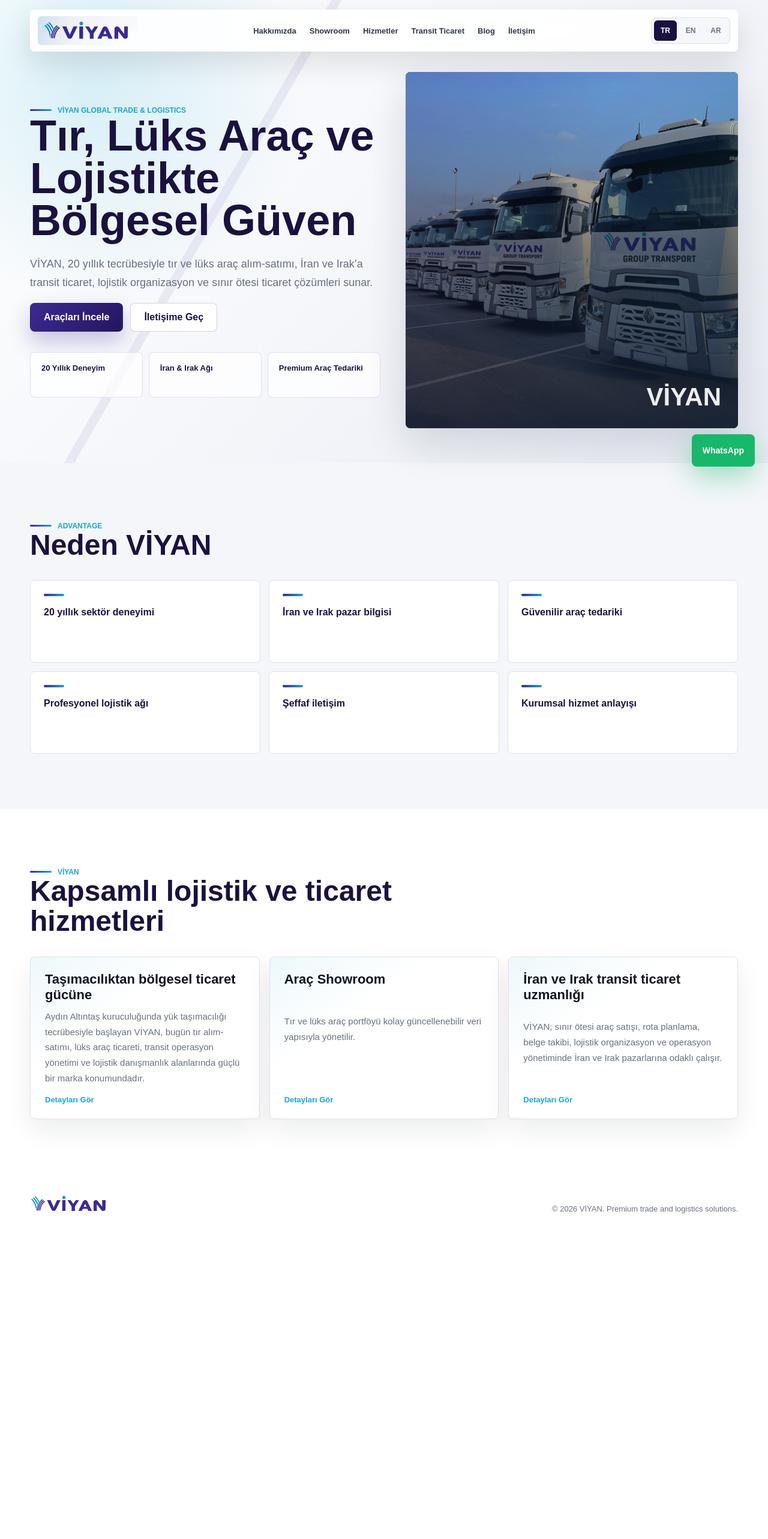
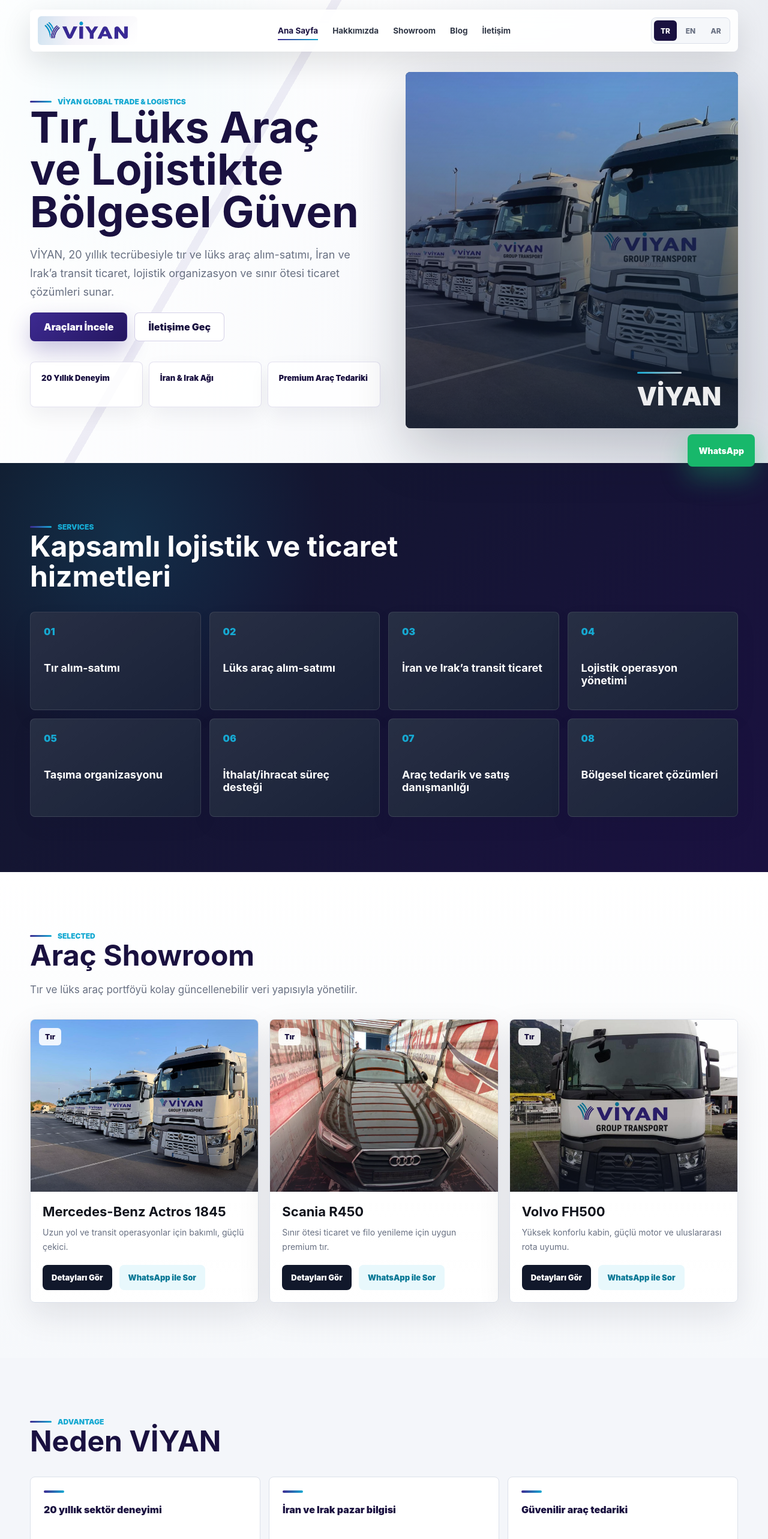
Before and after one commit to serhatcosar7-droid/viyan-lojistik, a Next.js app: page / in a window 1280 px wide. Shown: the top 2566 px of the page at 60% size. Before the commit the page ends 2073 px from the top, so only its background shows below. Built offline with nearby package versions, Linux system fonts and the light colour scheme.

Commit message:
Refine pages and premium site design

```diff
--- a/src/app/globals.css
+++ b/src/app/globals.css
@@ -25,7 +25,7 @@ body {
   margin: 0;
   background: var(--paper);
   color: var(--ink);
-  font-family: Arial, Helvetica, sans-serif;
+  font-family: Inter, Arial, Helvetica, sans-serif;
 }
 
 a {
@@ -58,7 +58,7 @@ textarea {
   padding: 10px 12px;
   border: 1px solid rgba(255, 255, 255, 0.42);
   border-radius: 8px;
-  background: rgba(255, 255, 255, 0.88);
+  background: rgba(255, 255, 255, 0.90);
   box-shadow: 0 18px 50px rgba(16, 19, 28, 0.12);
   backdrop-filter: blur(18px);
   transform: translateX(-50%);
@@ -98,9 +98,9 @@ textarea {
 .nav-links {
   display: flex;
   justify-content: center;
-  gap: 22px;
+  gap: 24px;
   color: #303746;
-  font-size: 13px;
+  font-size: 13.5px;
   font-weight: 700;
 }
 
@@ -175,6 +175,7 @@ textarea {
   min-height: 760px;
   padding: 120px max(28px, calc((100vw - 1180px) / 2)) 58px;
   background:
+    linear-gradient(100deg, rgba(255, 255, 255, 0.86) 0%, rgba(255, 255, 255, 0.52) 45%, rgba(17, 24, 43, 0.04) 100%),
     radial-gradient(circle at 12% 18%, rgba(22, 169, 210, 0.16), transparent 28%),
     linear-gradient(135deg, #ffffff 0%, #f5f7fb 48%, #e8ebf2 100%);
 }
@@ -316,7 +317,8 @@ p {
   padding: 18px;
   border: 1px solid rgba(61, 42, 145, 0.14);
   border-radius: 8px;
-  background: rgba(255, 255, 255, 0.74);
+  background: rgba(255, 255, 255, 0.82);
+  box-shadow: 0 14px 34px rgba(17, 24, 43, 0.06);
   color: var(--deep);
   font-size: 13px;
   font-weight: 900;
@@ -329,7 +331,7 @@ p {
   overflow: hidden;
   border-radius: 8px;
   background: var(--navy);
-  box-shadow: var(--shadow);
+  box-shadow: 0 34px 90px rgba(17, 24, 43, 0.22);
   isolation: isolate;
 }
 
@@ -360,6 +362,16 @@ p {
   color: rgba(255, 255, 255, 0.92);
   font-size: 42px;
   font-weight: 900;
+}
+
+.hero-logo-watermark::before {
+  display: block;
+  width: 74px;
+  height: 3px;
+  margin-bottom: 12px;
+  content: "";
+  border-radius: 999px;
+  background: linear-gradient(90deg, var(--cyan), rgba(255, 255, 255, 0.7));
 }
 
 .section {
@@ -448,6 +460,10 @@ p {
   background: var(--soft);
 }
 
+.featured-section {
+  background: linear-gradient(180deg, #ffffff 0%, #f6f8fb 100%);
+}
+
 .section-heading {
   max-width: 760px;
   margin-bottom: 34px;
@@ -498,7 +514,7 @@ p {
   border: 1px solid var(--line);
   border-radius: 8px;
   background: white;
-  box-shadow: 0 20px 48px rgba(17, 24, 43, 0.08);
+  box-shadow: 0 20px 54px rgba(17, 24, 43, 0.10);
   transition: transform 180ms ease, box-shadow 180ms ease;
 }
 
@@ -512,6 +528,18 @@ p {
   aspect-ratio: 1.32;
   overflow: hidden;
   background: var(--navy);
+}
+
+.vehicle-image::after {
+  position: absolute;
+  inset: auto 0 0;
+  height: 44%;
+  content: "";
+  background: linear-gradient(180deg, transparent, rgba(17, 24, 43, 0.60));
+}
+
+.premium-card {
+  background: linear-gradient(180deg, rgba(255, 255, 255, 0.96), #ffffff);
 }
 
 .vehicle-image img {
@@ -529,6 +557,7 @@ p {
   position: absolute;
   top: 14px;
   left: 14px;
+  z-index: 2;
   padding: 7px 10px;
   border-radius: 6px;
   background: rgba(255, 255, 255, 0.88);
@@ -569,7 +598,9 @@ dd {
 }
 
 .services-section {
-  background: var(--navy);
+  background:
+    radial-gradient(circle at 16% 18%, rgba(22, 169, 210, 0.16), transparent 28%),
+    linear-gradient(135deg, #11182b, #1a1140);
 }
 
 .services-section h2 {
@@ -723,6 +754,12 @@ dd {
 .blog-card {
   min-height: 242px;
   padding: 24px;
+  transition: transform 180ms ease, box-shadow 180ms ease;
+}
+
+.blog-card:hover {
+  box-shadow: var(--shadow);
+  transform: translateY(-4px);
 }
 
 .blog-card span {
@@ -811,6 +848,7 @@ dd {
   border: 1px solid rgba(255, 255, 255, 0.14);
   border-radius: 8px;
   background: rgba(255, 255, 255, 0.08);
+  box-shadow: 0 24px 70px rgba(0, 0, 0, 0.18);
 }
 
 .site-footer {
--- a/src/app/hizmetler/page.tsx
+++ /dev/null
@@ -1,5 +0,0 @@
-import { ViyanWebsite } from "@/components/ViyanWebsite";
-
-export default function ServicesPage() {
-  return <ViyanWebsite page="services" />;
-}
--- a/src/app/layout.tsx
+++ b/src/app/layout.tsx
@@ -2,7 +2,10 @@ import type { Metadata } from "next";
 import "./globals.css";
 
 export const metadata: Metadata = {
-  title: "VİYAN | Tır, Lüks Araç ve Lojistikte Bölgesel Güven",
+  title: {
+    default: "VİYAN | Tır, Lüks Araç ve Lojistikte Bölgesel Güven",
+    template: "%s"
+  },
   description:
     "VİYAN; tır ve lüks araç alım-satımı, İran ve Irak transit ticareti, lojistik operasyon yönetimi ve sınır ötesi ticaret çözümleri sunar.",
   metadataBase: new URL("https://viyan.com"),
--- a/src/app/page.tsx
+++ b/src/app/page.tsx
@@ -1,4 +1,16 @@
+import type { Metadata } from "next";
 import { ViyanWebsite } from "@/components/ViyanWebsite";
+
+export const metadata: Metadata = {
+  title: "VİYAN | Tır, Lüks Araç ve Lojistikte Bölgesel Güven",
+  description:
+    "VİYAN; 20 yıllık deneyimiyle tır ve lüks araç alım-satımı, İran-Irak transit ticareti ve lojistik çözümleri sunar.",
+  openGraph: {
+    title: "VİYAN | Premium Araç ve Lojistik Çözümleri",
+    description: "Tır, lüks araç, transit ticaret ve lojistik organizasyon alanlarında bölgesel güven.",
+    images: ["/logo.png"]
+  }
+};
 
 export default function Home() {
   return <ViyanWebsite />;
--- a/src/app/transit-ticaret/page.tsx
+++ /dev/null
@@ -1,5 +0,0 @@
-import { ViyanWebsite } from "@/components/ViyanWebsite";
-
-export default function TransitTradePage() {
-  return <ViyanWebsite page="transit" />;
-}
--- a/src/components/ViyanWebsite.tsx
+++ b/src/components/ViyanWebsite.tsx
@@ -6,17 +6,16 @@ import { useMemo, useState } from "react";
 import { dictionary, locales, type Locale } from "@/data/i18n";
 import { vehicles, type VehicleCategory } from "@/data/vehicles";
 
-type PageKey = "home" | "about" | "showroom" | "services" | "transit" | "blog" | "contact";
+type PageKey = "home" | "about" | "showroom" | "blog" | "contact";
 
 const whatsappUrl = "https://wa.me/905395603347";
 const phone = "0539 560 3347";
 const email = "info@viyan.com";
 
-const routes: { key: Exclude<PageKey, "home">; href: string }[] = [
+const routes: { key: PageKey; href: string }[] = [
+  { key: "home", href: "/" },
   { key: "about", href: "/hakkimizda" },
   { key: "showroom", href: "/showroom" },
-  { key: "services", href: "/hizmetler" },
-  { key: "transit", href: "/transit-ticaret" },
   { key: "blog", href: "/blog" },
   { key: "contact", href: "/iletisim" }
 ];
@@ -52,7 +51,12 @@ export function ViyanWebsite({ page = "home" }: { page?: PageKey }) {
 
       {page === "home" && <HomePage t={t} />}
       {page !== "home" && <InnerHero page={page} t={t} />}
-      {page === "about" && <AboutSection t={t} />}
+      {page === "about" && (
+        <>
+          <AboutSection t={t} />
+          <TransitSection t={t} />
+        </>
+      )}
       {page === "showroom" && (
         <ShowroomSection
           t={t}
@@ -70,13 +74,6 @@ export function ViyanWebsite({ page = "home" }: { page?: PageKey }) {
           vehicles={filteredVehicles}
         />
       )}
-      {page === "services" && (
-        <>
-          <ServicesSection t={t} />
-          <WhySection t={t} />
-        </>
-      )}
-      {page === "transit" && <TransitSection t={t} />}
       {page === "blog" && <BlogSection t={t} />}
       {page === "contact" && <ContactSection t={t} />}
 
@@ -164,6 +161,8 @@ function HomePage({ t }: { t: Record<string, string | string[] | string[][]> })
           <div className="hero-logo-watermark">VİYAN</div>
         </div>
       </section>
+      <ServicesSection t={t} />
+      <FeaturedVehicles t={t} />
       <WhySection t={t} />
       <HomeGateway t={t} />
     </>
@@ -174,8 +173,6 @@ function InnerHero({ page, t }: { page: Exclude<PageKey, "home">; t: Record<stri
   const content = {
     about: [t.aboutTitle, t.aboutText],
     showroom: [t.showroomTitle, t.showroomText],
-    services: [t.servicesTitle, t.heroText],
-    transit: [t.transitTitle, t.transitText],
     blog: [t.blogTitle, t.heroText],
     contact: [t.contactTitle, t.address]
   }[page] as [string, string];
@@ -193,7 +190,7 @@ function HomeGateway({ t }: { t: Record<string, string | string[] | string[][]>
   const items = [
     { href: "/hakkimizda", title: t.aboutTitle as string, text: t.aboutText as string },
     { href: "/showroom", title: t.showroomTitle as string, text: t.showroomText as string },
-    { href: "/transit-ticaret", title: t.transitTitle as string, text: t.transitText as string }
+    { href: "/blog", title: t.blogTitle as string, text: (t.blog as string[][])[0][1] }
   ];
 
   return (
@@ -209,6 +206,44 @@ function HomeGateway({ t }: { t: Record<string, string | string[] | string[][]>
             <p>{item.text}</p>
             <span>{t.details as string}</span>
           </Link>
+        ))}
+      </div>
+    </section>
+  );
+}
+
+function FeaturedVehicles({ t }: { t: Record<string, string | string[] | string[][]> }) {
+  return (
+    <section className="section featured-section">
+      <div className="section-heading">
+        <span className="section-kicker">SELECTED</span>
+        <h2>{t.showroomTitle as string}</h2>
+        <p>{t.showroomText as string}</p>
+      </div>
+      <div className="vehicle-grid featured-grid">
+        {vehicles.slice(0, 3).map((vehicle) => (
+          <article className="vehicle-card premium-card" key={vehicle.id}>
+            <div className="vehicle-image">
+              <Image src={vehicle.image} alt={`${vehicle.brand} ${vehicle.model}`} width={680} height={460} loading="lazy" />
+              <span>{vehicle.category === "truck" ? (t.trucks as string) : (t.luxury as string)}</span>
+            </div>
+            <div className="vehicle-body">
+              <div>
+                <h3>
+                  {vehicle.brand} {vehicle.model}
+                </h3>
+                <p>{vehicle.description}</p>
+              </div>
+              <div className="card-actions">
+                <Link href="/showroom" className="button compact dark">
+                  {t.details as string}
+                </Link>
+                <a href={`${whatsappUrl}?text=${encodeURIComponent(`${vehicle.brand} ${vehicle.model} hakkında bilgi almak istiyorum.`)}`} className="button compact cyan">
+                  {t.askWhatsApp as string}
+                </a>
+              </div>
+            </div>
+          </article>
         ))}
       </div>
     </section>
--- a/src/data/i18n.ts
+++ b/src/data/i18n.ts
@@ -8,7 +8,7 @@ export const locales: { code: Locale; label: string; short: string; dir: "ltr" |
 
 export const dictionary = {
   tr: {
-    nav: ["Hakkımızda", "Showroom", "Hizmetler", "Transit Ticaret", "Blog", "İletişim"],
+    nav: ["Ana Sayfa", "Hakkımızda", "Showroom", "Blog", "İletişim"],
     heroTitle: "Tır, Lüks Araç ve Lojistikte Bölgesel Güven",
     heroText:
       "VİYAN, 20 yıllık tecrübesiyle tır ve lüks araç alım-satımı, İran ve Irak’a transit ticaret, lojistik organizasyon ve sınır ötesi ticaret çözümleri sunar.",
@@ -55,16 +55,16 @@ export const dictionary = {
     ],
     blogTitle: "Blog ve piyasa notları",
     blog: [
-      ["Transit ticarette doğru araç seçimi", "İran ve Irak pazarına uygun tır ve lüks araç tedarikinde dikkat edilmesi gereken başlıklar."],
-      ["Sınır ötesi satışta operasyon disiplini", "Belge, rota, teslimat ve iletişim süreçlerinin tek merkezden yönetilmesi neden önemlidir?"],
-      ["Premium araç ticaretinde güven", "Araç geçmişi, ekspertiz, lojistik ve satış sonrası iletişim güveni nasıl güçlendirir?"]
+      ["Transit Ticarette İran ve Irak Pazarı", "İran ve Irak pazarında araç satışı, belge takibi ve lojistik planlamanın ticari başarıya etkisi."],
+      ["Tır Alım Satımında Dikkat Edilmesi Gerekenler", "Tır alım-satımında geçmiş kayıtları, kondisyon, rota uygunluğu ve operasyon maliyetleri nasıl değerlendirilir?"],
+      ["Lojistikte Güvenilir Partner Seçimi", "Sınır ötesi ticarette doğru lojistik partneri seçmek operasyon güvenini ve teslimat kalitesini artırır."]
     ],
     contactTitle: "İletişim",
     form: ["Ad Soyad", "Telefon", "E-posta", "İlgilendiğiniz Hizmet", "Mesaj", "Gönder"],
     address: "Yüzbaşıoğlu Apt, Merkez, 52003. Sk. No:1 Kat:4 No:8, 33000 Mezitli/Mersin"
   },
   en: {
-    nav: ["About", "Showroom", "Services", "Transit Trade", "Blog", "Contact"],
+    nav: ["Home", "About", "Showroom", "Blog", "Contact"],
     heroTitle: "Regional Trust in Trucks, Luxury Cars and Logistics",
     heroText:
       "VİYAN delivers truck and luxury vehicle trading, transit commerce to Iran and Iraq, logistics organization and cross-border trade solutions with 20 years of experience.",
@@ -104,16 +104,16 @@ export const dictionary = {
     why: ["20 years of sector experience", "Iran and Iraq market insight", "Reliable vehicle sourcing", "Professional logistics network", "Transparent communication", "Corporate service mindset"],
     blogTitle: "Blog and market notes",
     blog: [
-      ["Choosing the right vehicle for transit trade", "Key points in sourcing trucks and luxury vehicles for Iran and Iraq markets."],
-      ["Operational discipline in cross-border sales", "Why documents, routing, delivery and communication should be managed from one center."],
-      ["Trust in premium vehicle trade", "How vehicle history, inspection, logistics and after-sales contact strengthen confidence."]
+      ["Iran and Iraq Markets in Transit Trade", "How vehicle sales, document follow-up and logistics planning shape trade performance in Iran and Iraq."],
+      ["What to Check When Buying or Selling Trucks", "How to evaluate vehicle history, condition, route suitability and operating costs in truck trade."],
+      ["Choosing a Reliable Logistics Partner", "The right logistics partner improves operational trust, delivery quality and cross-border communication."]
     ],
     contactTitle: "Contact",
     form: ["Full Name", "Phone", "Email", "Service of Interest", "Message", "Send"],
     address: "Yüzbaşıoğlu Apt, Merkez, 52003. Sk. No:1 Floor:4 No:8, 33000 Mezitli/Mersin"
   },
   ar: {
-    nav: ["من نحن", "المعرض", "الخدمات", "تجارة الترانزيت", "المدونة", "تواصل"],
+    nav: ["الرئيسية", "من نحن", "المعرض", "المدونة", "تواصل"],
     heroTitle: "ثقة إقليمية في الشاحنات والسيارات الفاخرة والخدمات اللوجستية",
     heroText:
       "تقدم VİYAN بخبرة 20 عاما حلول بيع وشراء الشاحنات والسيارات الفاخرة، والتجارة الترانزيت إلى إيران والعراق، وتنظيم الخدمات اللوجستية والتجارة عبر الحدود.",
```
Also changed, not shown: src/app/blog/page.tsx (+12 -0 lines), src/app/hakkimizda/page.tsx (+12 -0 lines), src/app/iletisim/page.tsx (+12 -0 lines), src/app/showroom/page.tsx (+12 -0 lines).
